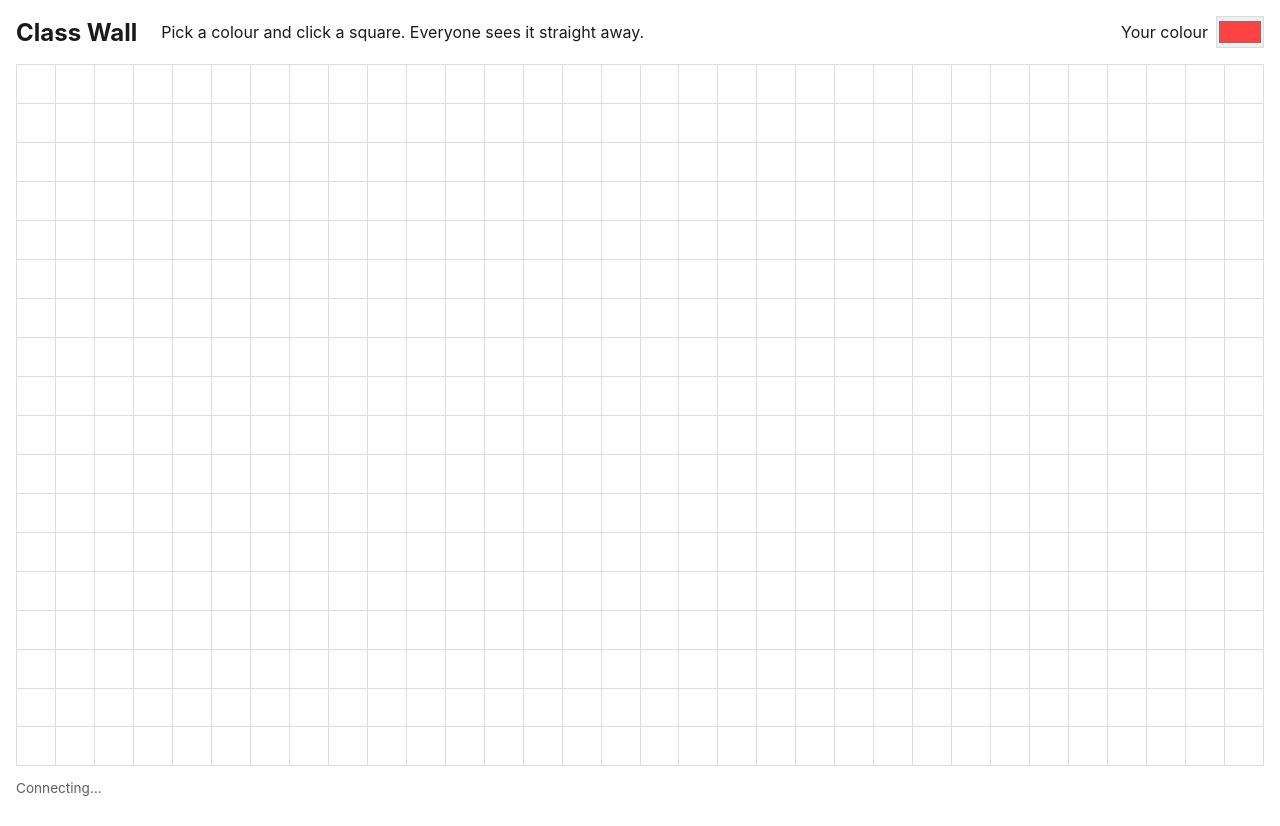
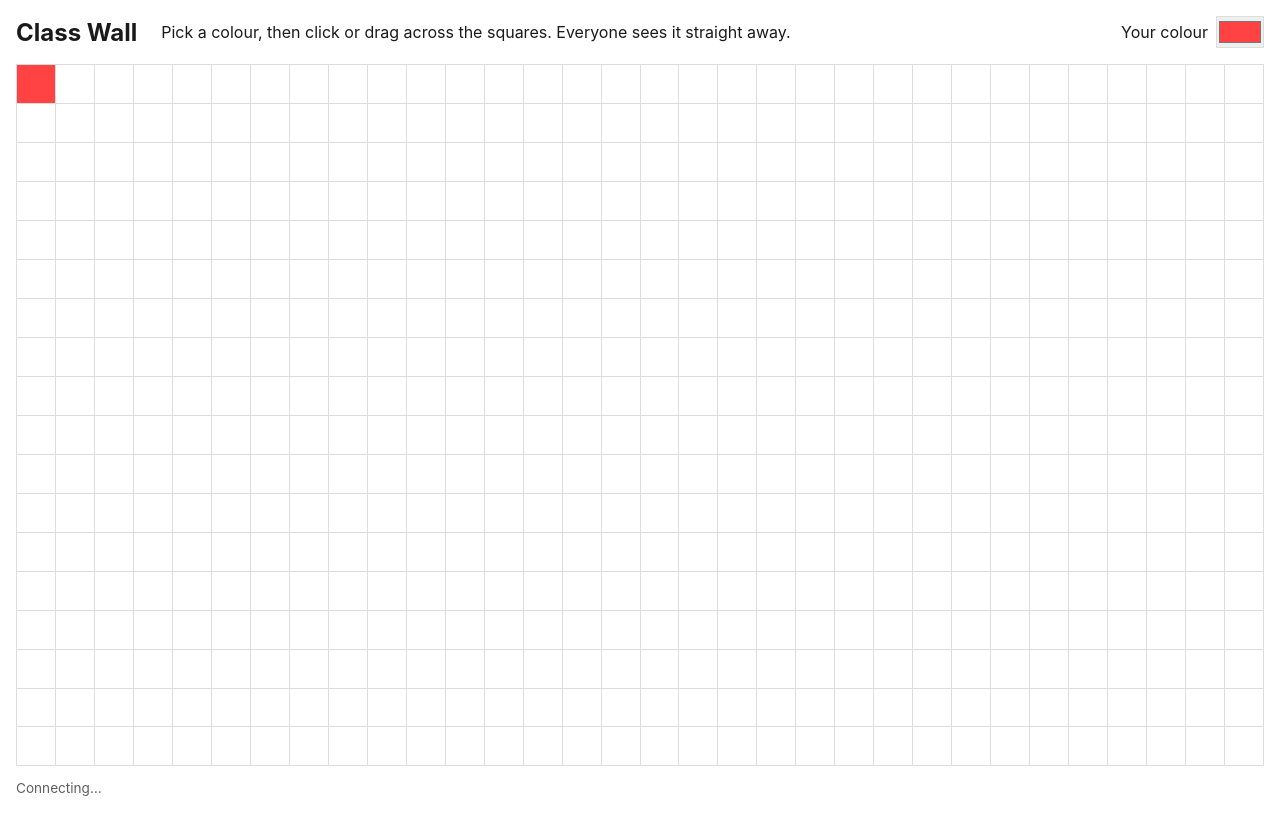
Before and after one commit to gyanl/wall, a plain HTML site: page index.html in a window 1280 px wide. Both pictures are taken after a click on the button 35 px from the left and 83 px from the top of the page. Drawn offline with Linux system fonts and the light colour scheme; no server answers.

Commit message:
Add Firebase config and drag to draw
Co-Authored-By: Claude Opus 5 <noreply@anthropic.com>

```diff
--- a/firebase-config.js
+++ b/firebase-config.js
@@ -2,11 +2,11 @@
 // Project settings → General → Your apps → SDK setup and configuration → Config.
 // It isn't a secret. The database rules decide what anyone can do.
 export const firebaseConfig = {
-  apiKey: "PASTE_HERE",
-  authDomain: "PASTE_HERE",
-  databaseURL: "PASTE_HERE",
-  projectId: "PASTE_HERE",
-  storageBucket: "PASTE_HERE",
-  messagingSenderId: "PASTE_HERE",
-  appId: "PASTE_HERE"
+  apiKey: "AIzaSyBvtaev4MqDmT88H2NxxpYHPggTTVHSVow",
+  authDomain: "rtdb-test-7f656.firebaseapp.com",
+  databaseURL: "https://rtdb-test-7f656-default-rtdb.asia-southeast1.firebasedatabase.app",
+  projectId: "rtdb-test-7f656",
+  storageBucket: "rtdb-test-7f656.firebasestorage.app",
+  messagingSenderId: "695187833921",
+  appId: "1:695187833921:web:79bc0f483620b4cdb7b2c0"
 };
--- a/index.html
+++ b/index.html
@@ -9,7 +9,7 @@
 <body>
   <header>
     <h1>Class Wall</h1>
-    <p>Pick a colour and click a square. Everyone sees it straight away.</p>
+    <p>Pick a colour, then click or drag across the squares. Everyone sees it straight away.</p>
     <label class="picker">
       Your colour
       <input type="color" id="colour" value="#ff4343">
--- a/script.js
+++ b/script.js
@@ -1,6 +1,6 @@
-import { initializeApp } from "https://www.gstatic.com/firebasejs/10.12.0/firebase-app.js";
+import { initializeApp } from "https://www.gstatic.com/firebasejs/12.19.0/firebase-app.js";
 import { getDatabase, ref, set, onValue }
-  from "https://www.gstatic.com/firebasejs/10.12.0/firebase-database.js";
+  from "https://www.gstatic.com/firebasejs/12.19.0/firebase-database.js";
 import { firebaseConfig } from "./firebase-config.js";
 
 const app = initializeApp(firebaseConfig);
@@ -18,11 +18,46 @@ for (let i = 0; i < COLS * ROWS; i++) {
   wallEl.append(cell);
 }
 
-// WRITE: one click, one square
-wallEl.addEventListener("click", (event) => {
-  const i = event.target.dataset.index;
-  if (i === undefined) return;
-  set(ref(db, "wall/" + i), document.querySelector("#colour").value);
+// WRITE: colour one square
+function paint(i) {
+  const colour = document.querySelector("#colour").value;
+  wallEl.children[i].style.background = colour;
+  set(ref(db, "wall/" + i), colour);
+}
+
+// Which square is under this point? (null if outside the wall)
+function squareAt(x, y) {
+  const box = wallEl.getBoundingClientRect();
+  const col = Math.floor((x - box.left) / box.width * COLS);
+  const row = Math.floor((y - box.top) / box.height * ROWS);
+  if (col < 0 || col >= COLS || row < 0 || row >= ROWS) return null;
+  return { col, row };
+}
+
+// Press to paint, then drag to keep painting
+let last = null;
+
+wallEl.addEventListener("pointerdown", (event) => {
+  last = squareAt(event.clientX, event.clientY);
+  if (last) paint(last.row * COLS + last.col);
+});
+
+wallEl.addEventListener("pointermove", (event) => {
+  if (!last) return;
+  const here = squareAt(event.clientX, event.clientY);
+  if (!here || (here.col === last.col && here.row === last.row)) return;
+  // A fast drag can jump several squares, so fill in the ones in between
+  const steps = Math.max(Math.abs(here.col - last.col), Math.abs(here.row - last.row));
+  for (let s = 1; s <= steps; s++) {
+    const col = Math.round(last.col + (here.col - last.col) * s / steps);
+    const row = Math.round(last.row + (here.row - last.row) * s / steps);
+    paint(row * COLS + col);
+  }
+  last = here;
+});
+
+window.addEventListener("pointerup", () => {
+  last = null;
 });
 
 // READ: runs now, and again on every change anyone makes
--- a/style.css
+++ b/style.css
@@ -61,6 +61,8 @@ header p {
   gap: 1px;
   background: var(--line);
   border: 1px solid var(--line);
+  touch-action: none; /* let a finger draw instead of scrolling the page */
+  user-select: none;
 }
 
 #wall button {
```
Also changed, not shown: 1 other file.
